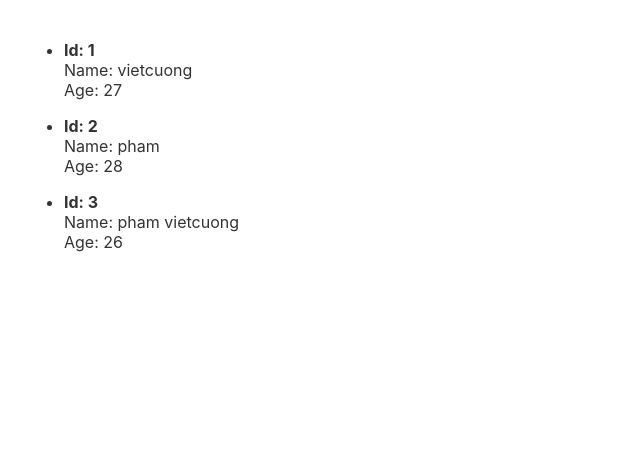
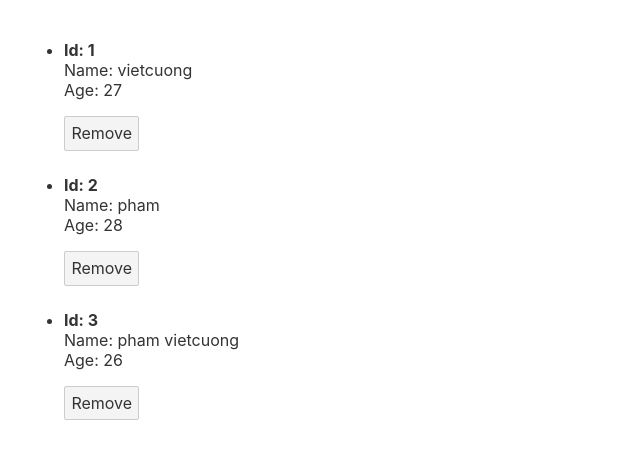
Before and after one commit to vietcuongworldworks/learb-svelte, a Svelte app: page / in a window 1280 px wide. Shown: the top 458 px of the page, without its empty margins (0-640 px from the left). Built offline with nearby package versions, Linux system fonts and the light colour scheme.

Commit message:
function of delete

```diff
--- a/src/App.svelte
+++ b/src/App.svelte
@@ -2,6 +2,11 @@
 	// export let name;
 	import PeopleData from "../data/people.json";
 	let people = PeopleData;
+
+	function handleClick(deleteId) {
+		//Remove the person by id
+		people = people.filter((savePerson) => savePerson.id != deleteId);
+	}
 </script>
 
 <main>
@@ -13,6 +18,7 @@
 					Name: {person.name}<br />
 					Age: {person.age}
 				</p>
+				<button on:click={() => handleClick(person.id)}>Remove</button>
 			</li>
 		{:else}
 			<!-- if peole is empty -->
--- a/src/main.js
+++ b/src/main.js
@@ -3,9 +3,9 @@ import App from './App.svelte';
 const app = new App({
 	target: document.body,
 	props: {
-		name: 'World',
-		text: 'Let go eat!',
-		para: 'parameter'
+		// name: 'World',
+		// text: 'Let go eat!',
+		// para: 'parameter'
 	}
 });
 
```
